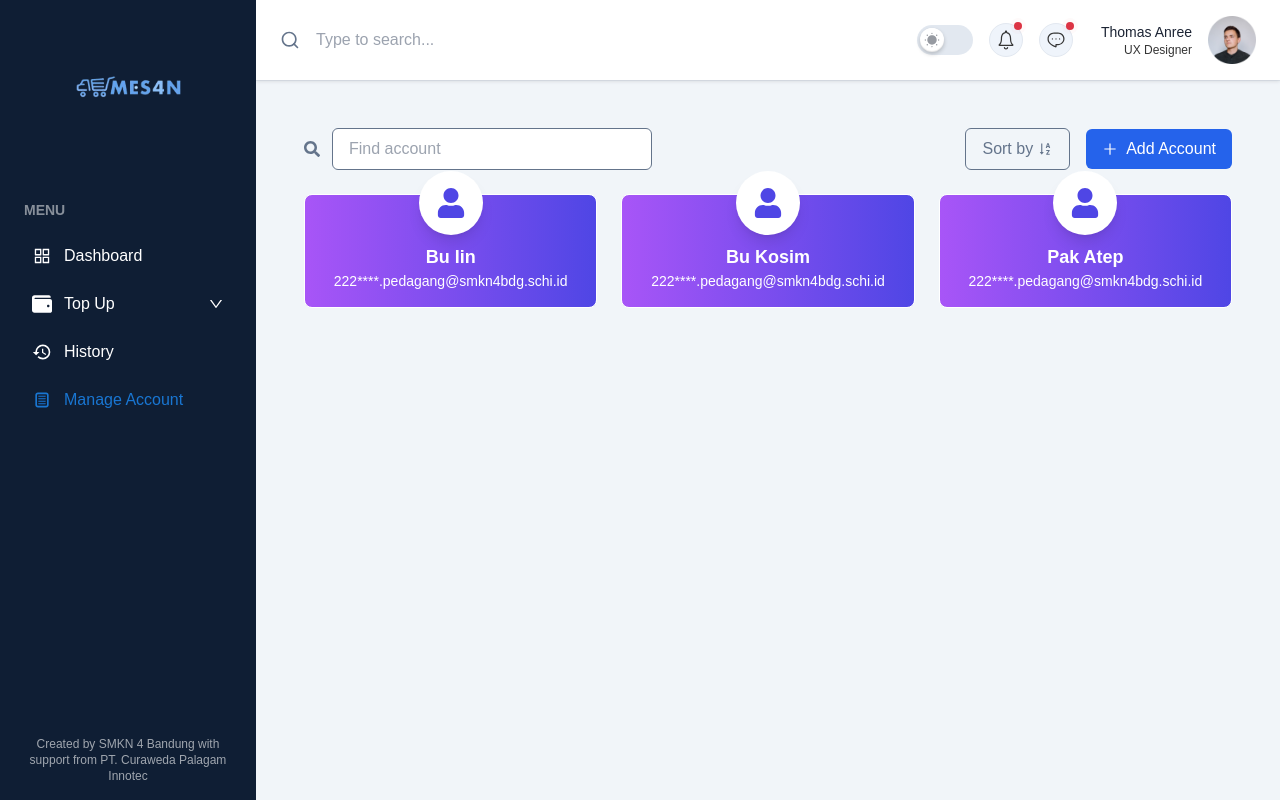
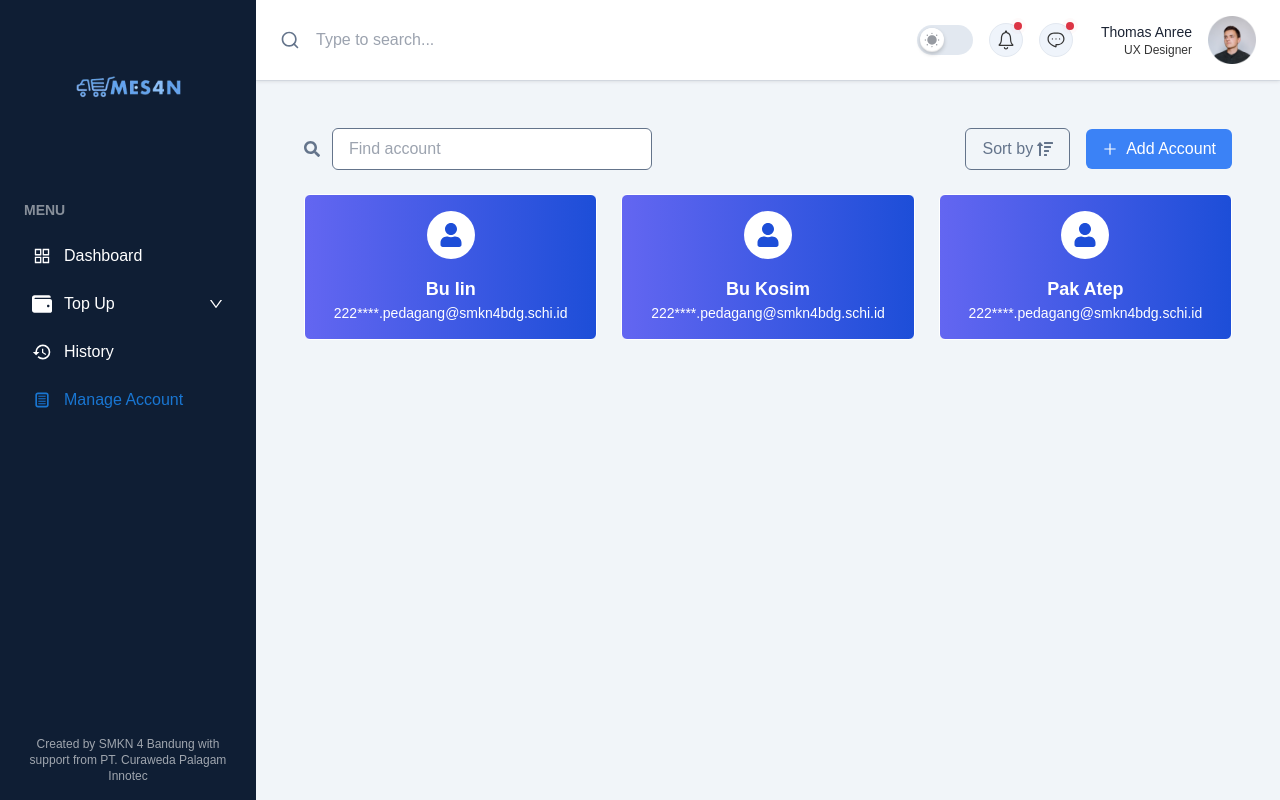
Before and after one commit to Lietreum/MESAN, a React (Vite) app: page /ManageAccount in a window 1280 px wide. Built offline with nearby package versions, Linux system fonts and the light colour scheme.

Commit message:
push terbaru

```diff
--- a/src/components/user/Header/OverlayCard.tsx
+++ b/src/components/user/Header/OverlayCard.tsx
@@ -1,4 +1,5 @@
 import React from "react";
+
 import OrderVerification from "./OrderVerification";
 
 const OverlayCard: React.FC = () => {
--- a/src/pages/admin/ManageAccount.tsx
+++ b/src/pages/admin/ManageAccount.tsx
@@ -1,6 +1,6 @@
 import React, { useState } from "react";
-import { FaSearch, FaUser } from "react-icons/fa";
-import { AiOutlinePlus, AiOutlineSortAscending, AiOutlineSortDescending } from "react-icons/ai";
+import { FaSearch, FaUser, FaSortAmountDown, FaSortAmountUp } from "react-icons/fa";
+import { AiOutlinePlus } from "react-icons/ai";
 
 type Account = {
   name: string;
@@ -36,7 +36,6 @@ const ManageAccount: React.FC = () => {
 
   return (
     <div className="p-6">
-      {/* Header Section */}
       <div className="flex justify-between items-center mb-6">
         {/* Search Bar */}
         <div className="flex items-center space-x-3">
@@ -46,22 +45,24 @@ const ManageAccount: React.FC = () => {
             placeholder="Find account"
             value={searchTerm}
             onChange={handleSearch}
-            className="px-4 py-2 w-80 border border-gray-300 rounded-md focus:ring-2 focus:ring-blue-500 transition duration-300"
+            className="px-4 py-2 w-80 border rounded-md"
           />
         </div>
 
-        {/* Sort and Add Buttons */}
+        {/* Sort and Layout Buttons */}
         <div className="flex items-center space-x-4">
-          <button
-            onClick={handleSort}
-            className="flex items-center space-x-1 px-4 py-2 border rounded-md text-gray-700 hover:bg-gray-100 transition duration-300"
-          >
-            <span>Sort by</span>
-            {sortAsc ? <AiOutlineSortAscending /> : <AiOutlineSortDescending />}
-          </button>
+          <div className="flex items-center space-x-2">
+            <button
+              onClick={handleSort}
+              className="flex items-center space-x-1 px-4 py-2 border rounded-md"
+            >
+              <span>Sort by</span>
+              {sortAsc ? <FaSortAmountUp /> : <FaSortAmountDown />}
+            </button>
+          </div>
 
           {/* Add Account Button */}
-          <button className="flex items-center px-4 py-2 bg-blue-600 text-white rounded-md hover:bg-blue-700 transition duration-300 space-x-2">
+          <button className="flex items-center px-4 py-2 bg-blue-500 text-white rounded-md space-x-2">
             <AiOutlinePlus />
             <span>Add Account</span>
           </button>
@@ -71,39 +72,20 @@ const ManageAccount: React.FC = () => {
       {/* Accounts Grid */}
       <div className="grid grid-cols-1 sm:grid-cols-2 lg:grid-cols-3 gap-6">
         {filteredAccounts.map((account, index) => (
-          <AccountCard key={index} account={account} />
+          <div
+            key={index}
+            className="p-4 border rounded-md flex flex-col items-center bg-gradient-to-r from-indigo-500 to-blue-700 text-white"
+          >
+            <div className="bg-white rounded-full p-3 mb-4">
+              <FaUser className="text-blue-700 text-2xl" />
+            </div>
+            <h3 className="text-lg font-semibold">{account.name}</h3>
+            <p className="text-sm">{account.email}</p>
+          </div>
         ))}
       </div>
     </div>
   );
 };
 
-type AccountCardProps = {
-  account: Account;
-};
-
-const AccountCard: React.FC<AccountCardProps> = ({ account }) => {
-  return (
-    <div className="relative p-4 border rounded-lg flex flex-col items-center bg-gradient-to-r from-purple-500 to-indigo-600 text-white transition transform hover:scale-105 hover:shadow-lg duration-300">
-      {/* User Icon */}
-      <div className="absolute -top-6 w-16 h-16 bg-white rounded-full flex items-center justify-center shadow-lg">
-        <FaUser className="text-indigo-600 text-3xl" />
-      </div>
-
-      {/* Account Info */}
-      <div className="mt-8 text-center">
-        <h3 className="text-lg font-semibold">{account.name}</h3>
-        <p className="text-sm">{account.email}</p>
-      </div>
-
-      {/* Hover effect */}
-      <div className="absolute inset-0 bg-indigo-800 opacity-0 hover:opacity-90 flex items-center justify-center rounded-lg transition-opacity duration-300">
-        <button className="text-white px-4 py-2 bg-blue-500 rounded-md hover:bg-blue-600">
-          View Details
-        </button>
-      </div>
-    </div>
-  );
-};
-
 export default ManageAccount;
```
Also changed, not shown: src/components/admin/Product/topup.tsx (added).
